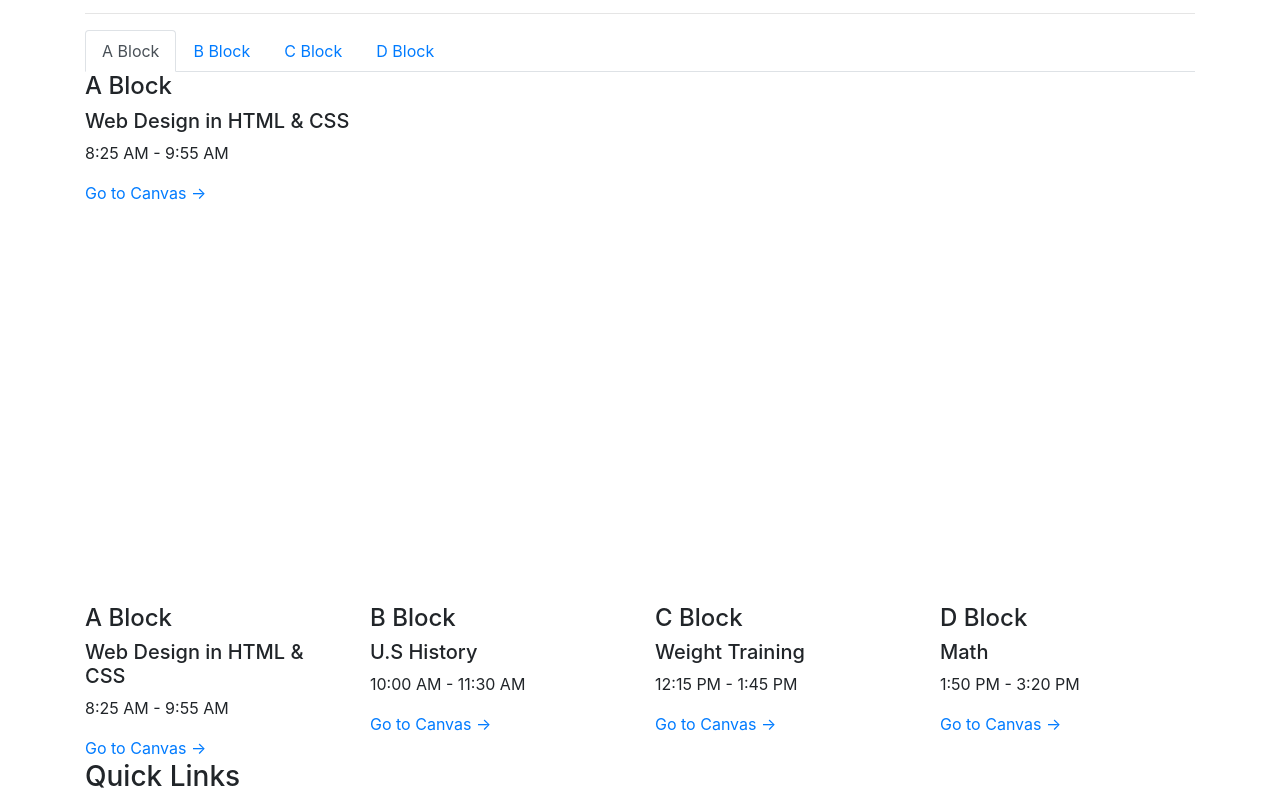
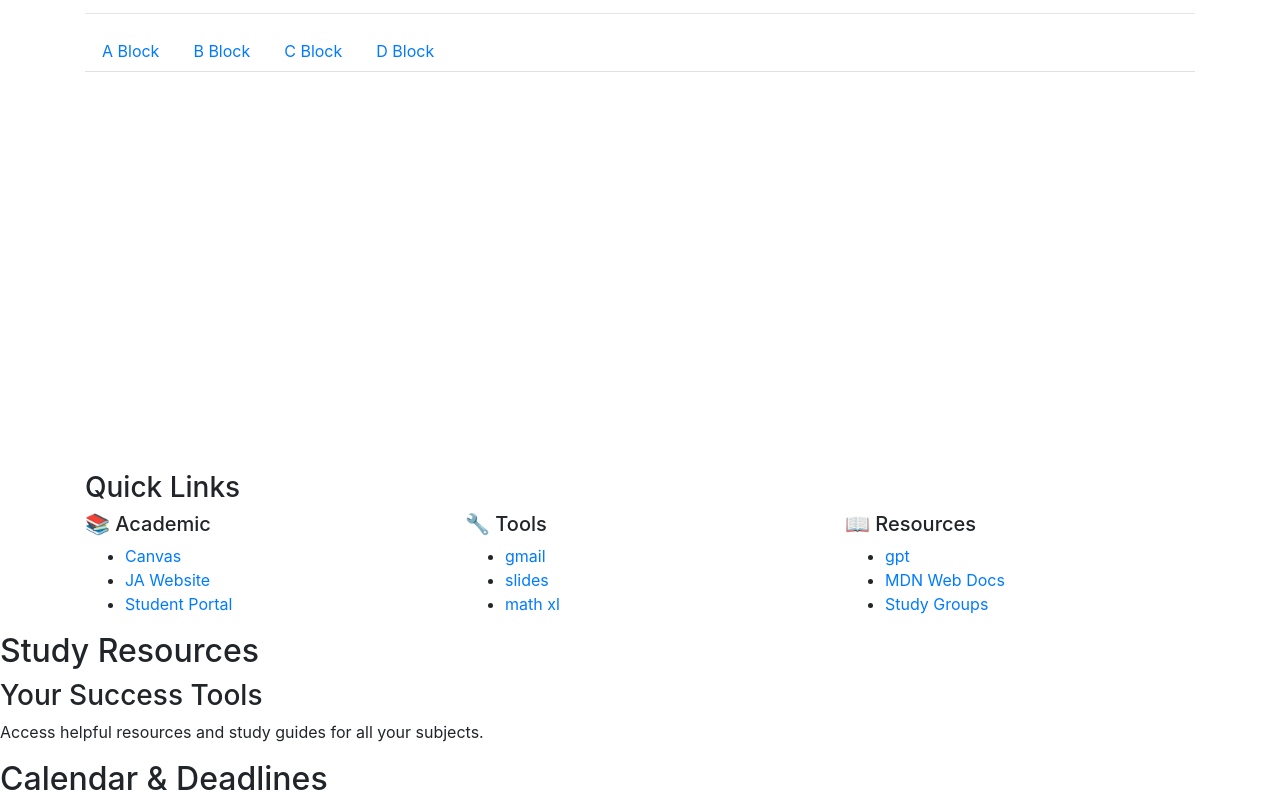
Before and after one commit to samiciaramitaro-eng/JagTrack, a website built with Vite: page index.html in a window 1280 px wide. Shown: the part 169-961 px from the top of the page. Built offline with nearby package versions, Linux system fonts and the light colour scheme; files whose address does not match are found by name.

Commit message:
Checkpoint 1: Added Bootstrap navbar and tabs navigation

```diff
--- a/index.html
+++ b/index.html
@@ -71,7 +71,7 @@
 
   <ul class="nav nav-tabs" id="classTab" role="tablist">
       <li class="nav-item">
-          <a class="nav-link active" id="a-block-tab" data-toggle="tab" href="#a-block" role="tab">A Block</a>
+          <a class="nav-link" id="a-block-tab" data-toggle="tab" href="#a-block" role="tab">A Block</a>
       </li>
       <li class="nav-item">
           <a class="nav-link" id="b-block-tab" data-toggle="tab" href="#b-block" role="tab">B Block</a>
@@ -86,7 +86,7 @@
 
 
   <div class="tab-content" id="classTabContent">
-      <div class="tab-pane fade show active" id="a-block" role="tabpanel">
+      <div class="tab-pane fade" id="a-block" role="tabpanel">
           <div class="class-card">
            <h4>A Block</h4>
            <h5>Web Design in HTML & CSS</h5>
@@ -126,34 +126,6 @@
           </div>
       </div>
   </div>
-</div>
-<div class="container">
-   <div class="row">
-       <div class="col-12 col-md-6 col-lg-3">
-           <h4>A Block</h4>
-           <h5>Web Design in HTML & CSS</h5>
-           <p>8:25 AM - 9:55 AM</p>
-           <a href="https://jajags.instructure.com/courses/3438">Go to Canvas →</a>
-       </div>
-       <div class="col-12 col-md-6 col-lg-3">
-           <h4>B Block</h4>
-           <h5>U.S History</h5>
-           <p>10:00 AM - 11:30 AM</p>
-           <a href="https://jajags.instructure.com/courses/3310" target="_blank">Go to Canvas →</a>
-       </div>
-       <div class="col-12 col-md-6 col-lg-3">
-           <h4>C Block</h4>
-           <h5>Weight Training</h5>
-           <p>12:15 PM - 1:45 PM</p>
-           <a href="https://jajags.instructure.com/courses/3445">Go to Canvas →</a>
-       </div>
-       <div class="col-12 col-md-6 col-lg-3">
-           <h4>D Block</h4>
-           <h5>Math</h5>
-           <p>1:50 PM - 3:20 PM</p>
-           <a href="https://jajags.instructure.com/courses/3354">Go to Canvas →</a>
-       </div>
-   </div>
 </div>
 <div class="container">
    <h3>Quick Links</h3>
```
Also changed, not shown: ai-chat.html (+1 -1 lines), myclassesnextquarter.html (+1 -1 lines).
